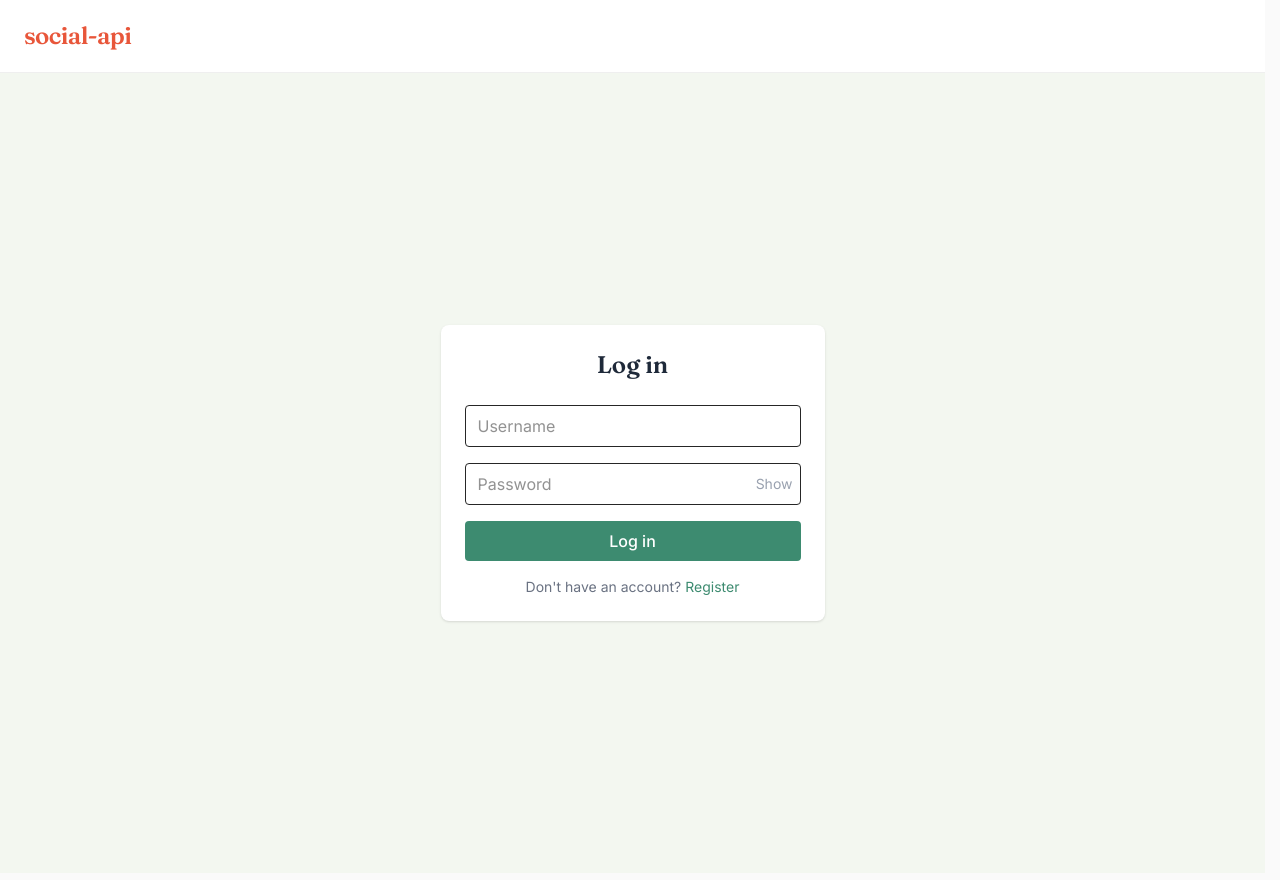
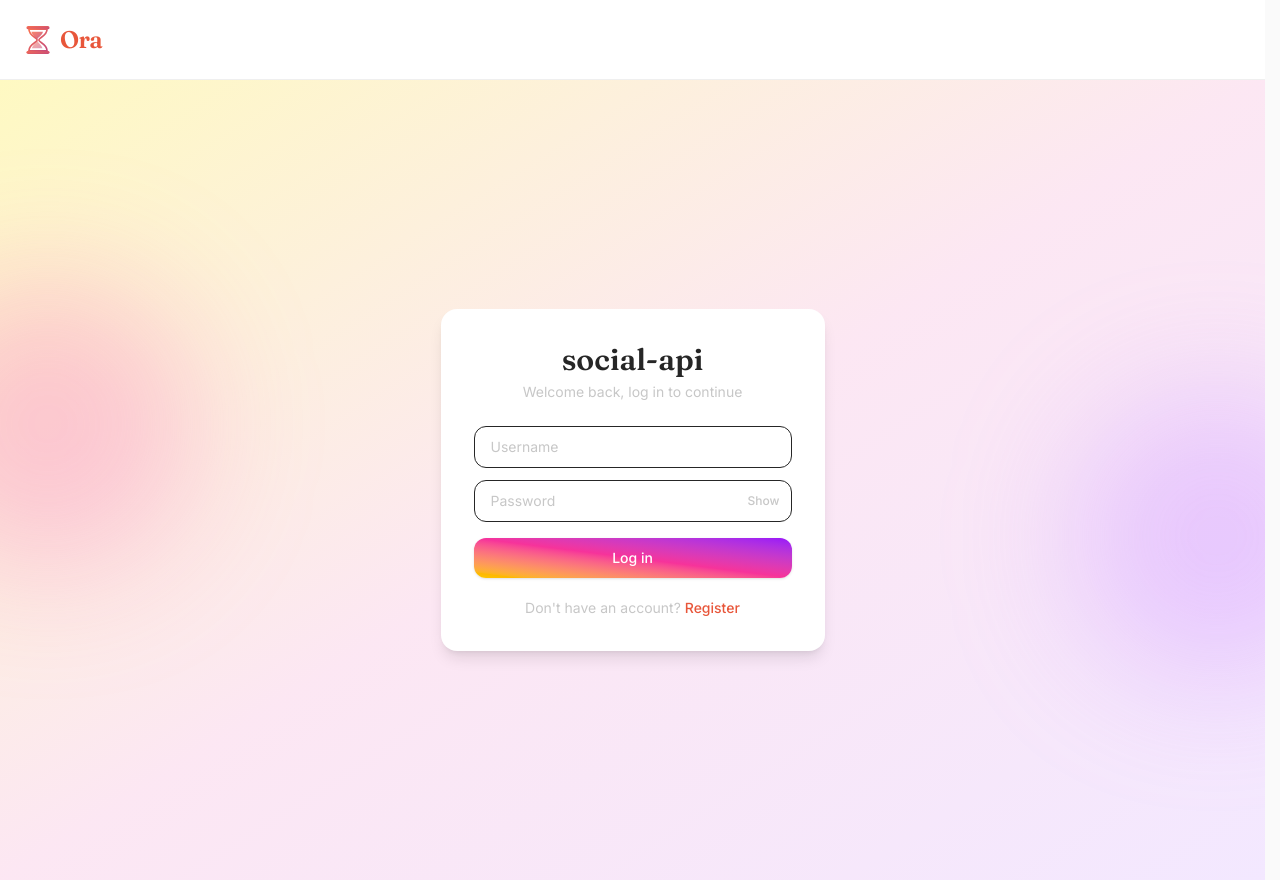
Before and after one commit to BajramKuqi/social-media-app, a React (Vite) app in the folder frontend/social-web/: page /login in a window 1280 px wide. Built offline with nearby package versions, Linux system fonts and the light colour scheme.

Commit message:
Fix story avatar fallback overflow, align inbox/feed header height, restyle auth pages, add Ora branding and logo

```diff
--- a/frontend/social-web/src/App.jsx
+++ b/frontend/social-web/src/App.jsx
@@ -34,10 +34,31 @@ function Navbar() {
     const isProfileActive = location.pathname.startsWith(`/profile/${username}`)
 
     return (
-        <nav className="bg-white/90 backdrop-blur-sm border-b border-border-light px-6 py-5 grid grid-cols-3 items-center sticky top-0 z-40">
+        <nav className="bg-white/90 backdrop-blur-sm border-b border-border-light px-6 h-20 grid grid-cols-3 items-center sticky top-0 z-40">
             <div className="flex items-center gap-2 justify-self-start">
-                <Link to="/" className="font-display font-semibold text-2xl text-sunset-600 tracking-tight">
-                    social-api
+                <Link to="/" className="flex items-center gap-2">
+                    <svg width="28" height="28" viewBox="0 0 64 68" fill="none">
+                        <defs>
+                            <linearGradient id="oraGradientNav" x1="0" y1="0" x2="1" y2="1">
+                                <stop offset="0%" stopColor="var(--color-sunset-500)" />
+                                <stop offset="100%" stopColor="var(--color-plum-500)" />
+                            </linearGradient>
+                        </defs>
+                        <rect x="4" y="0" width="56" height="8" rx="4" fill="url(#oraGradientNav)" />
+                        <rect x="4" y="60" width="56" height="8" rx="4" fill="url(#oraGradientNav)" />
+                        <path
+                            d="M10 8 C10 24 30 28 30 34 C30 40 10 44 10 60 L54 60 C54 44 34 40 34 34 C34 28 54 24 54 8 Z"
+                            fill="none"
+                            stroke="url(#oraGradientNav)"
+                            strokeWidth="4"
+                            strokeLinejoin="round"
+                        />
+                        <path d="M16 14 C18 24 28 27 30 32 C32 27 42 24 44 14 Z" fill="url(#oraGradientNav)" opacity="0.85" />
+                        <path d="M17 54 C19 46 28 41 30 36 C32 41 41 46 43 54 Z" fill="url(#oraGradientNav)" opacity="0.55" />
+                    </svg>
+                    <span className="font-display font-semibold text-2xl text-sunset-600 tracking-tight">
+                        Ora
+                    </span>
                 </Link>
             </div>
             {isAuthenticated && (
--- a/frontend/social-web/src/components/SettingsMenu.jsx
+++ b/frontend/social-web/src/components/SettingsMenu.jsx
@@ -1,11 +1,9 @@
 import { useRef, useState } from 'react'
 import { useAuth } from '../context/AuthContext'
-
 function SettingsMenu() {
     const { logoutUser } = useAuth()
     const [isOpen, setIsOpen] = useState(false)
     const containerRef = useRef(null)
-
     return (
         <div className="relative w-full" ref={containerRef}>
             <button
@@ -31,7 +29,7 @@ function SettingsMenu() {
             {isOpen && (
                 <>
                     <div className="fixed inset-0 z-10" onClick={() => setIsOpen(false)} />
-                    <div className="absolute left-0 bottom-full mb-2 w-44 bg-white rounded-2xl shadow-lg overflow-hidden z-20 border border-sage-200">
+                    <div className="absolute left-0 top-full mt-2 w-44 bg-white rounded-2xl shadow-lg overflow-hidden z-20 border border-sage-200">
                         <button
                             onClick={() => {
                                 setIsOpen(false)
@@ -47,5 +45,4 @@ function SettingsMenu() {
         </div>
     )
 }
-
 export default SettingsMenu
--- a/frontend/social-web/src/pages/InboxPage.jsx
+++ b/frontend/social-web/src/pages/InboxPage.jsx
@@ -87,10 +87,31 @@ function InboxPage() {
 
     return (
         <div className="min-h-screen bg-sage-50">
-            <div className="bg-white/90 backdrop-blur-sm border-b border-border-light px-6 py-5 grid grid-cols-3 items-center">
+            <div className="bg-white/90 backdrop-blur-sm border-b border-border-light px-6 h-20 grid grid-cols-3 items-center sticky top-0 z-40">
                 <div className="flex items-center gap-2 justify-self-start">
-                    <Link to="/" className="font-display font-semibold text-2xl text-sunset-600 tracking-tight">
-                        social-api
+                    <Link to="/" className="flex items-center gap-2">
+                        <svg width="28" height="28" viewBox="0 0 64 68" fill="none">
+                            <defs>
+                                <linearGradient id="oraGradientInbox" x1="0" y1="0" x2="1" y2="1">
+                                    <stop offset="0%" stopColor="var(--color-sunset-500)" />
+                                    <stop offset="100%" stopColor="var(--color-plum-500)" />
+                                </linearGradient>
+                            </defs>
+                            <rect x="4" y="0" width="56" height="8" rx="4" fill="url(#oraGradientInbox)" />
+                            <rect x="4" y="60" width="56" height="8" rx="4" fill="url(#oraGradientInbox)" />
+                            <path
+                                d="M10 8 C10 24 30 28 30 34 C30 40 10 44 10 60 L54 60 C54 44 34 40 34 34 C34 28 54 24 54 8 Z"
+                                fill="none"
+                                stroke="url(#oraGradientInbox)"
+                                strokeWidth="4"
+                                strokeLinejoin="round"
+                            />
+                            <path d="M16 14 C18 24 28 27 30 32 C32 27 42 24 44 14 Z" fill="url(#oraGradientInbox)" opacity="0.85" />
+                            <path d="M17 54 C19 46 28 41 30 36 C32 41 41 46 43 54 Z" fill="url(#oraGradientInbox)" opacity="0.55" />
+                        </svg>
+                        <span className="font-display font-semibold text-2xl text-sunset-600 tracking-tight">
+                            Ora
+                        </span>
                     </Link>
                 </div>
                 <div className="justify-self-center w-full max-w-3xl">
--- a/frontend/social-web/src/pages/LoginPage.jsx
+++ b/frontend/social-web/src/pages/LoginPage.jsx
@@ -26,18 +26,23 @@ function LoginPage() {
     }
   }
   return (
-      <div className="min-h-screen bg-sage-50 flex items-center justify-center px-4">
-        <div className="w-full max-w-sm bg-white rounded-lg shadow p-6">
-          <h1 className="text-2xl font-semibold text-gray-800 mb-6 text-center font-display">
-            Log in
+      <div className="min-h-screen bg-gradient-to-br from-yellow-100 via-pink-100 to-purple-100 flex items-center justify-center px-4 relative overflow-hidden">
+        <div className="absolute top-1/4 -left-24 w-72 h-72 bg-pink-400/30 rounded-full blur-3xl" />
+        <div className="absolute bottom-1/4 -right-24 w-72 h-72 bg-purple-400/30 rounded-full blur-3xl" />
+        <div className="w-full max-w-sm bg-white rounded-2xl shadow-lg border border-white/60 p-8 relative">
+          <h1 className="text-3xl font-semibold text-ink-900 mb-1 text-center font-display">
+            social-api
           </h1>
-          <form onSubmit={handleSubmit} className="flex flex-col gap-4">
+          <p className="text-sm text-ink-400 mb-6 text-center">
+            Welcome back, log in to continue
+          </p>
+          <form onSubmit={handleSubmit} className="flex flex-col gap-3">
             <input
                 type="text"
                 placeholder="Username"
                 value={username}
                 onChange={(e) => setUsername(e.target.value)}
-                className="border border-sage-300 rounded px-3 py-2 focus:outline-none focus:ring-2 focus:ring-mint-400"
+                className="border border-sage-200 rounded-xl px-4 py-2.5 text-sm text-ink-900 placeholder:text-ink-400 focus:outline-none focus:ring-2 focus:ring-sunset-400 focus:border-transparent transition-shadow"
                 required
             />
             <div className="relative">
@@ -46,30 +51,30 @@ function LoginPage() {
                   placeholder="Password"
                   value={password}
                   onChange={(e) => setPassword(e.target.value)}
-                  className="border border-sage-300 rounded px-3 py-2 pr-10 w-full focus:outline-none focus:ring-2 focus:ring-mint-400"
+                  className="border border-sage-200 rounded-xl px-4 py-2.5 pr-14 w-full text-sm text-ink-900 placeholder:text-ink-400 focus:outline-none focus:ring-2 focus:ring-sunset-400 focus:border-transparent transition-shadow"
                   required
               />
               <button
                   type="button"
                   onClick={() => setShowPassword((prev) => !prev)}
-                  className="absolute right-2 top-1/2 -translate-y-1/2 text-gray-400 hover:text-gray-600 text-sm"
+                  className="absolute right-3 top-1/2 -translate-y-1/2 text-ink-400 hover:text-sunset-600 text-xs font-medium transition-colors"
                   tabIndex={-1}
               >
                 {showPassword ? 'Hide' : 'Show'}
               </button>
             </div>
-            {error && <p className="text-red-500 text-sm">{error}</p>}
+            {error && <p className="text-clay-500 text-sm">{error}</p>}
             <button
                 type="submit"
                 disabled={loading}
-                className="bg-mint-600 text-white rounded px-3 py-2 font-medium hover:bg-mint-700 disabled:opacity-50"
+                className="bg-gradient-to-tr from-yellow-400 via-pink-500 to-purple-600 text-white rounded-xl px-4 py-2.5 font-medium text-sm shadow-sm hover:shadow-md transition-shadow disabled:opacity-50 mt-1"
             >
               {loading ? 'Logging in...' : 'Log in'}
             </button>
           </form>
-          <p className="text-sm text-gray-500 mt-4 text-center">
+          <p className="text-sm text-ink-400 mt-5 text-center">
             Don't have an account?{' '}
-            <Link to="/register" className="text-mint-600 hover:underline">
+            <Link to="/register" className="text-sunset-600 font-medium hover:underline">
               Register
             </Link>
           </p>
--- a/frontend/social-web/src/pages/RegisterPage.jsx
+++ b/frontend/social-web/src/pages/RegisterPage.jsx
@@ -24,18 +24,23 @@ function RegisterPage() {
     }
   }
   return (
-      <div className="min-h-screen bg-sage-50 flex items-center justify-center px-4">
-        <div className="w-full max-w-sm bg-white rounded-lg shadow p-6">
-          <h1 className="text-2xl font-semibold text-gray-800 mb-6 text-center font-display">
-            Create account
+      <div className="min-h-screen bg-gradient-to-br from-yellow-100 via-pink-100 to-purple-100 flex items-center justify-center px-4 relative overflow-hidden">
+        <div className="absolute top-1/4 -left-24 w-72 h-72 bg-pink-400/30 rounded-full blur-3xl" />
+        <div className="absolute bottom-1/4 -right-24 w-72 h-72 bg-purple-400/30 rounded-full blur-3xl" />
+        <div className="w-full max-w-sm bg-white rounded-2xl shadow-lg border border-white/60 p-8 relative">
+          <h1 className="text-3xl font-semibold text-ink-900 mb-1 text-center font-display">
+            social-api
           </h1>
-          <form onSubmit={handleSubmit} className="flex flex-col gap-4">
+          <p className="text-sm text-ink-400 mb-6 text-center">
+            Create an account to get started
+          </p>
+          <form onSubmit={handleSubmit} className="flex flex-col gap-3">
             <input
                 type="text"
                 placeholder="Username"
                 value={username}
                 onChange={(e) => setUsername(e.target.value)}
-                className="border border-sage-300 rounded px-3 py-2 focus:outline-none focus:ring-2 focus:ring-mint-400"
+                className="border border-sage-200 rounded-xl px-4 py-2.5 text-sm text-ink-900 placeholder:text-ink-400 focus:outline-none focus:ring-2 focus:ring-sunset-400 focus:border-transparent transition-shadow"
                 required
             />
             <input
@@ -43,7 +48,7 @@ function RegisterPage() {
                 placeholder="Email"
                 value={email}
                 onChange={(e) => setEmail(e.target.value)}
-                className="border border-sage-300 rounded px-3 py-2 focus:outline-none focus:ring-2 focus:ring-mint-400"
+                className="border border-sage-200 rounded-xl px-4 py-2.5 text-sm text-ink-900 placeholder:text-ink-400 focus:outline-none focus:ring-2 focus:ring-sunset-400 focus:border-transparent transition-shadow"
                 required
             />
             <div className="relative">
@@ -52,31 +57,31 @@ function RegisterPage() {
                   placeholder="Password (min 8 characters)"
                   value={password}
                   onChange={(e) => setPassword(e.target.value)}
-                  className="border border-sage-300 rounded px-3 py-2 pr-10 w-full focus:outline-none focus:ring-2 focus:ring-mint-400"
+                  className="border border-sage-200 rounded-xl px-4 py-2.5 pr-14 w-full text-sm text-ink-900 placeholder:text-ink-400 focus:outline-none focus:ring-2 focus:ring-sunset-400 focus:border-transparent transition-shadow"
                   required
                   minLength={8}
               />
               <button
                   type="button"
                   onClick={() => setShowPassword((prev) => !prev)}
-                  className="absolute right-2 top-1/2 -translate-y-1/2 text-gray-400 hover:text-gray-600 text-sm"
+                  className="absolute right-3 top-1/2 -translate-y-1/2 text-ink-400 hover:text-sunset-600 text-xs font-medium transition-colors"
                   tabIndex={-1}
               >
                 {showPassword ? 'Hide' : 'Show'}
               </button>
             </div>
-            {error && <p className="text-red-500 text-sm">{error}</p>}
+            {error && <p className="text-clay-500 text-sm">{error}</p>}
             <button
                 type="submit"
                 disabled={loading}
-                className="bg-mint-600 text-white rounded px-3 py-2 font-medium hover:bg-mint-700 disabled:opacity-50"
+                className="bg-gradient-to-tr from-yellow-400 via-pink-500 to-purple-600 text-white rounded-xl px-4 py-2.5 font-medium text-sm shadow-sm hover:shadow-md transition-shadow disabled:opacity-50 mt-1"
             >
               {loading ? 'Creating account...' : 'Register'}
             </button>
           </form>
-          <p className="text-sm text-gray-500 mt-4 text-center">
+          <p className="text-sm text-ink-400 mt-5 text-center">
             Already have an account?{' '}
-            <Link to="/login" className="text-mint-600 hover:underline">
+            <Link to="/login" className="text-sunset-600 font-medium hover:underline">
               Log in
             </Link>
           </p>
```
Also changed, not shown: frontend/social-web/src/components/StoryTray.jsx (+13 -7 lines), frontend/social-web/src/components/StoryViewer.jsx (+20 -4 lines).
